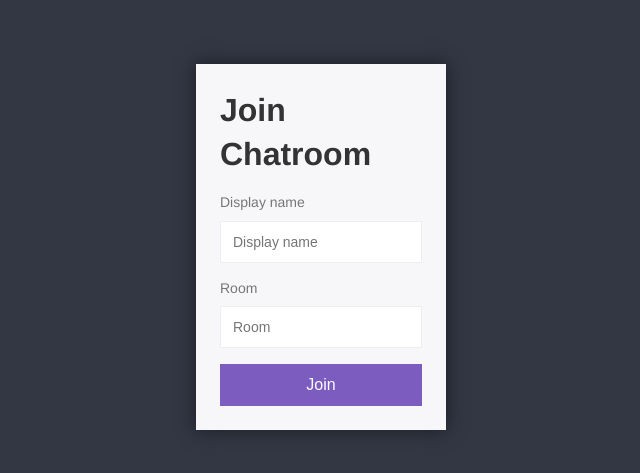
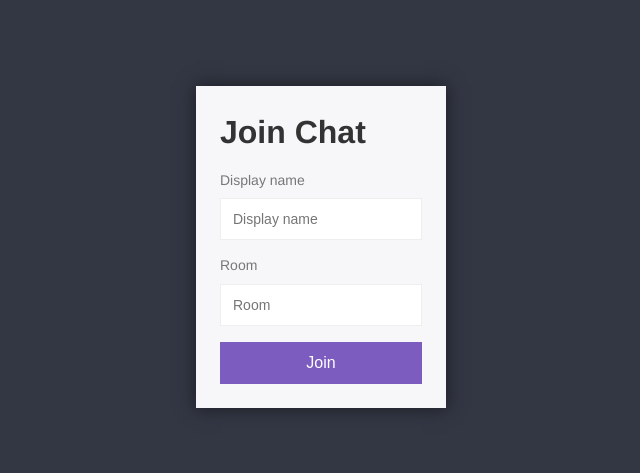
Before and after one commit to Acovid/chat-app, a website: page public/index.html in a window 1280 px wide. Shown: the part 153-626 px from the top of the page, without its empty margins (319-959 px from the left). Drawn offline with Linux system fonts and the light colour scheme.

Commit message:
change title to Join chat

```diff
--- a/public/index.html
+++ b/public/index.html
@@ -13,7 +13,7 @@
 <body>
   <div class="centered-form">
     <div class="centered-form__box">
-      <h1>Join Chatroom</h1>
+      <h1>Join Chat</h1>
       <form action="/chat.html">
         <label>Display name</label>
         <input type="text" name="username" placeholder="Display name" required>
```
